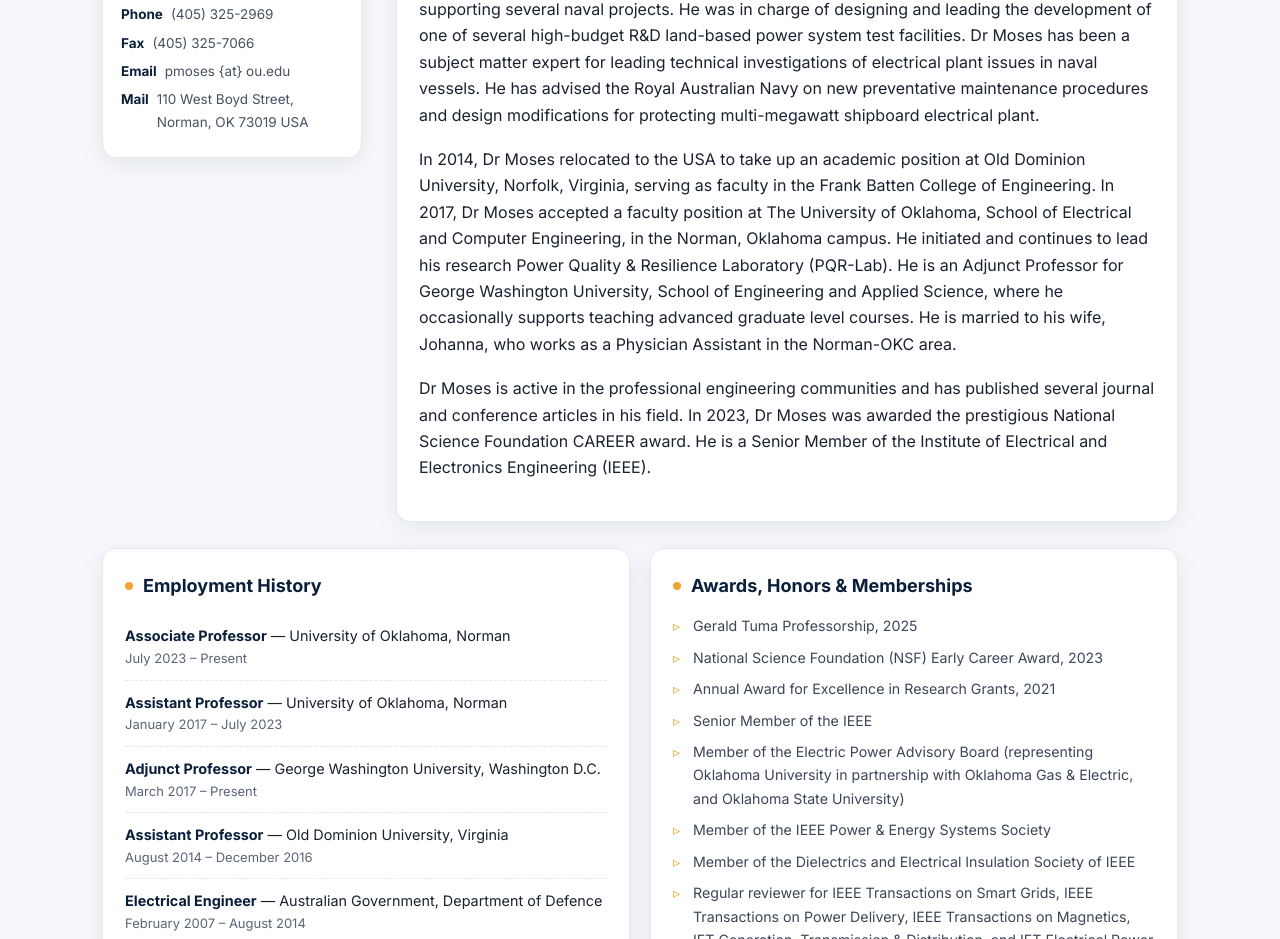
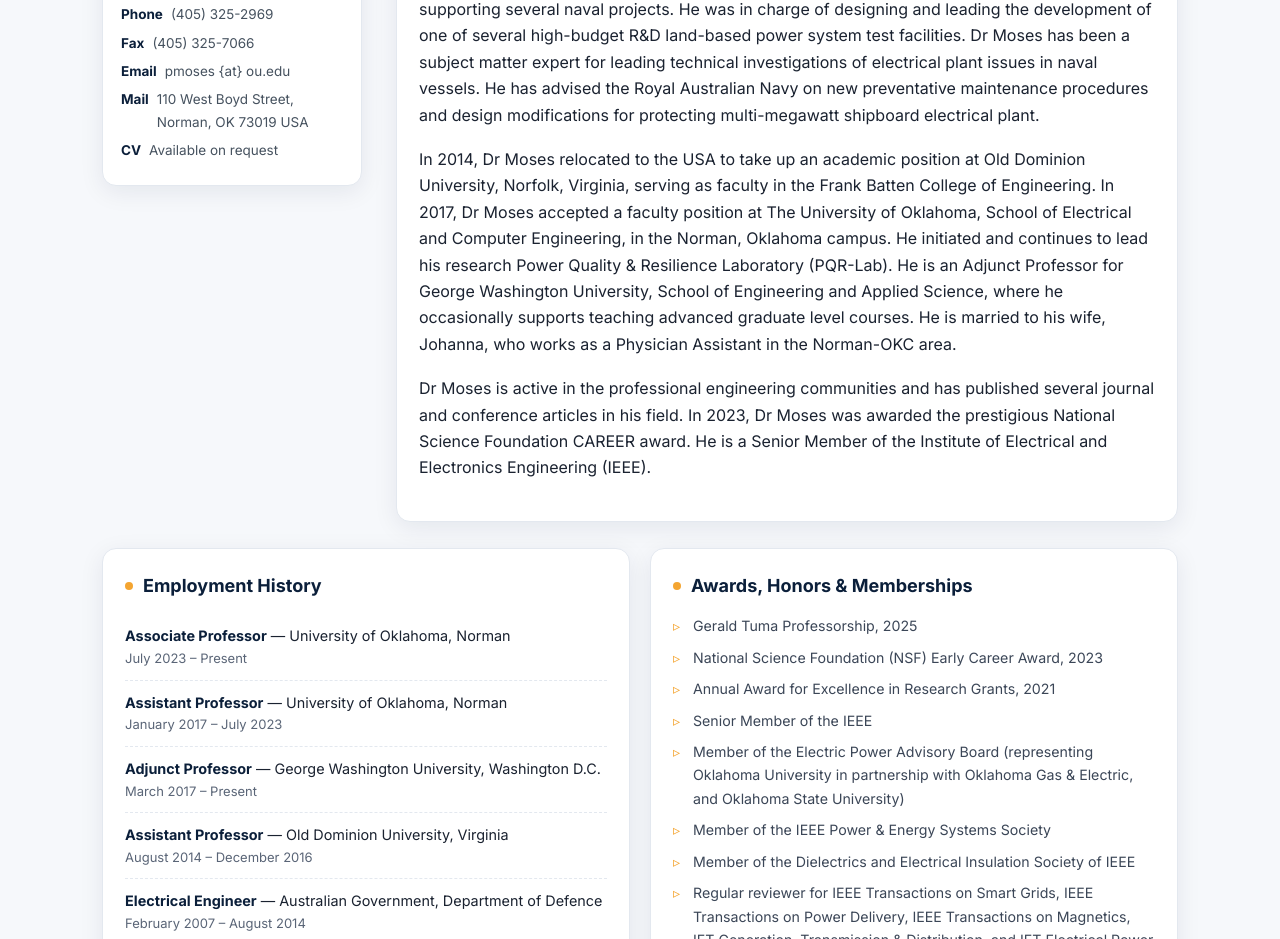
Before and after one commit to paulsmoses/pqrlab, a plain HTML site: page faculty.html in a window 1280 px wide. Shown: the part 776-1715 px from the top of the page. Drawn offline with Linux system fonts and the light colour scheme.

Commit message:
Update faculty.html

```diff
--- a/faculty.html
+++ b/faculty.html
@@ -48,6 +48,7 @@
         <div class="row"><b>Fax</b><span>(405) 325-7066</span></div>
         <div class="row"><b>Email</b><span>pmoses {at} ou.edu</span></div>
         <div class="row"><b>Mail</b><span>110 West Boyd Street, Norman, OK 73019 USA</span></div>
+        <div class="row"><b>CV</b><span>Available on request</span></div>
       </div>
     </div>
 
```
